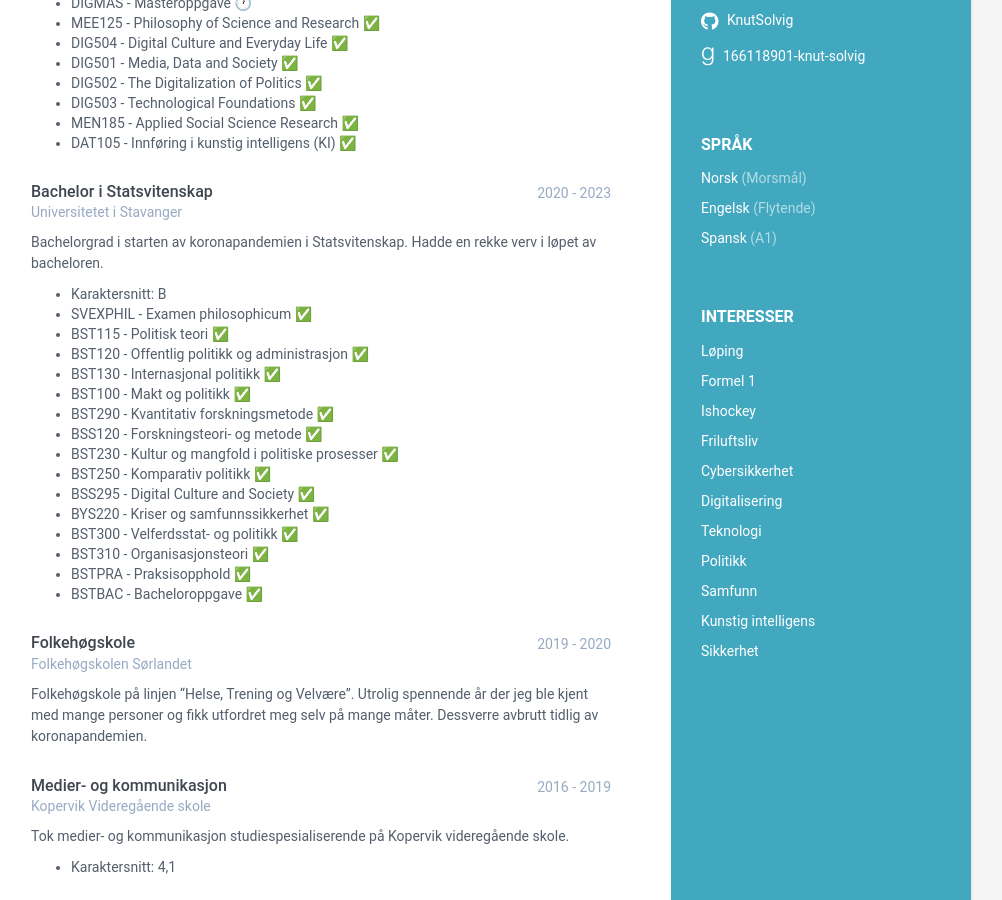
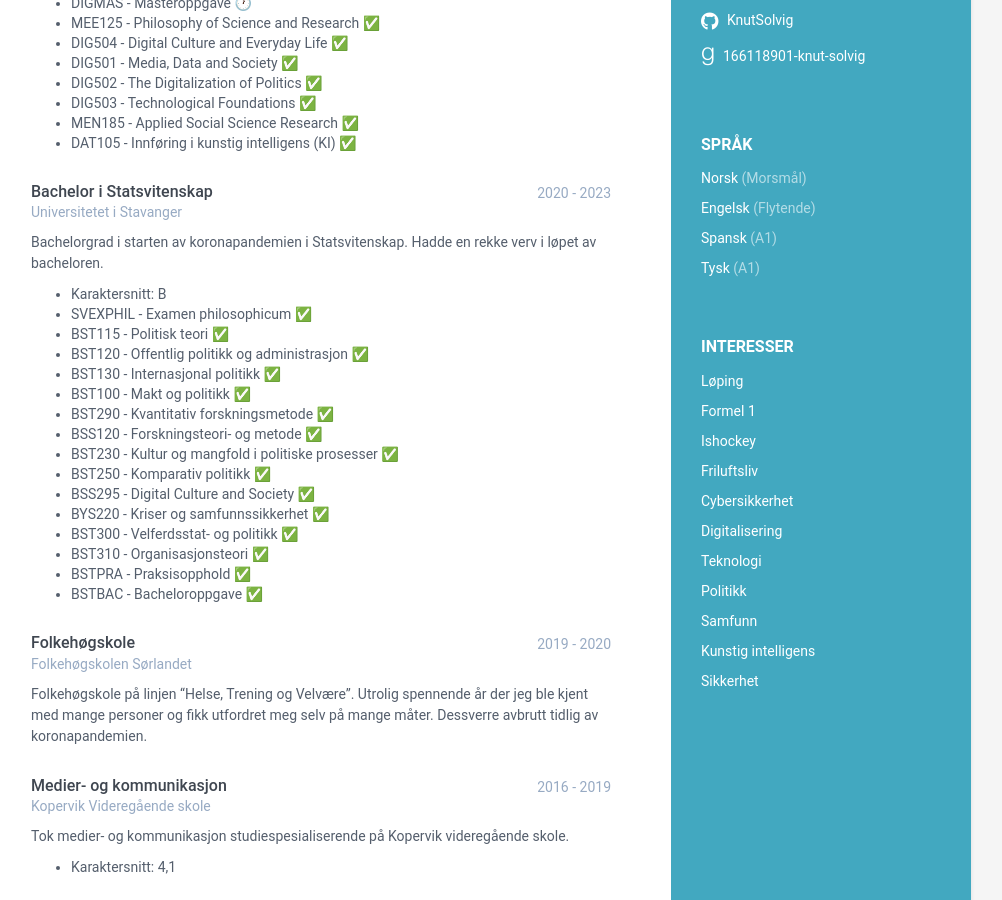
Before and after one commit to KnutSolvig/knutsolvig.github.io, a Jekyll site: the page built from index.html, in a window 1280 px wide and 900 px high, scrolled down 464 px. Shown: the whole window, without its empty margins (169-1171 px from the left). Built offline with Jekyll 4.4.1, drawn with Linux system fonts in a browser that asks for light colours.

Commit message:
Update data.yml

```diff
--- a/_data/data.yml
+++ b/_data/data.yml
@@ -44,6 +44,9 @@ sidebar:
       level: Flytende
 
     - idiom: Spansk
+      level: A1
+
+    - idiom: Tysk
       level: A1
 
   interests:
```
